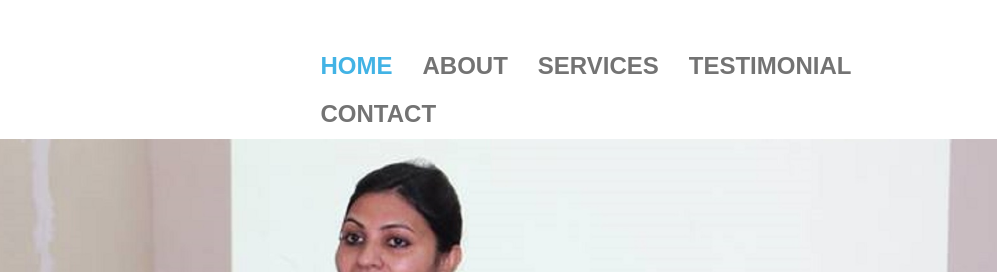
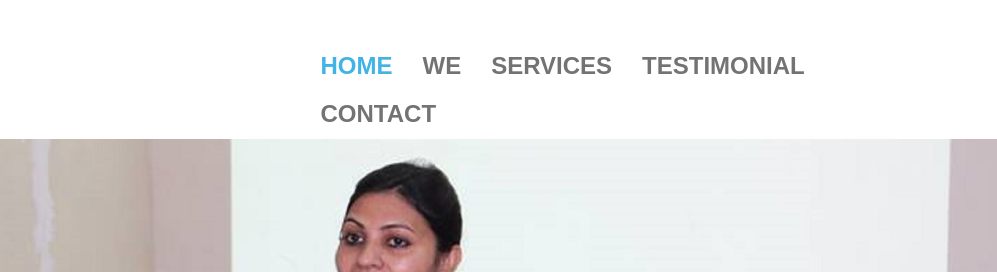
Before and after one commit to rowenaphillips/rp, a plain HTML site: page index.html in a window 1280 px wide. Shown: the top 272 px of the page, 283-1280 px from the left. Drawn offline with nearby package versions, Linux system fonts and the light colour scheme; some packages are replaced by stand-ins of ours; a web font is replaced by a local one.

Commit message:
Add files via upload

```diff
--- a/index.html
+++ b/index.html
@@ -48,7 +48,7 @@
 
 					      <ul class="nav navbar-nav navbar-right">
 					        <li><a class="menu active" href="#home" >Home</a></li>
-					        <li><a class="menu" href="#about">about</a></li>
+					        <li><a class="menu" href="#about">WE</a></li>
 					        <li><a class="menu" href="#service">services </a></li>
 					        <li><a class="menu" href="#team">TESTIMONIAL</a></li>
 					        <li><a class="menu" href="#contact"> contact</a></li>
```
